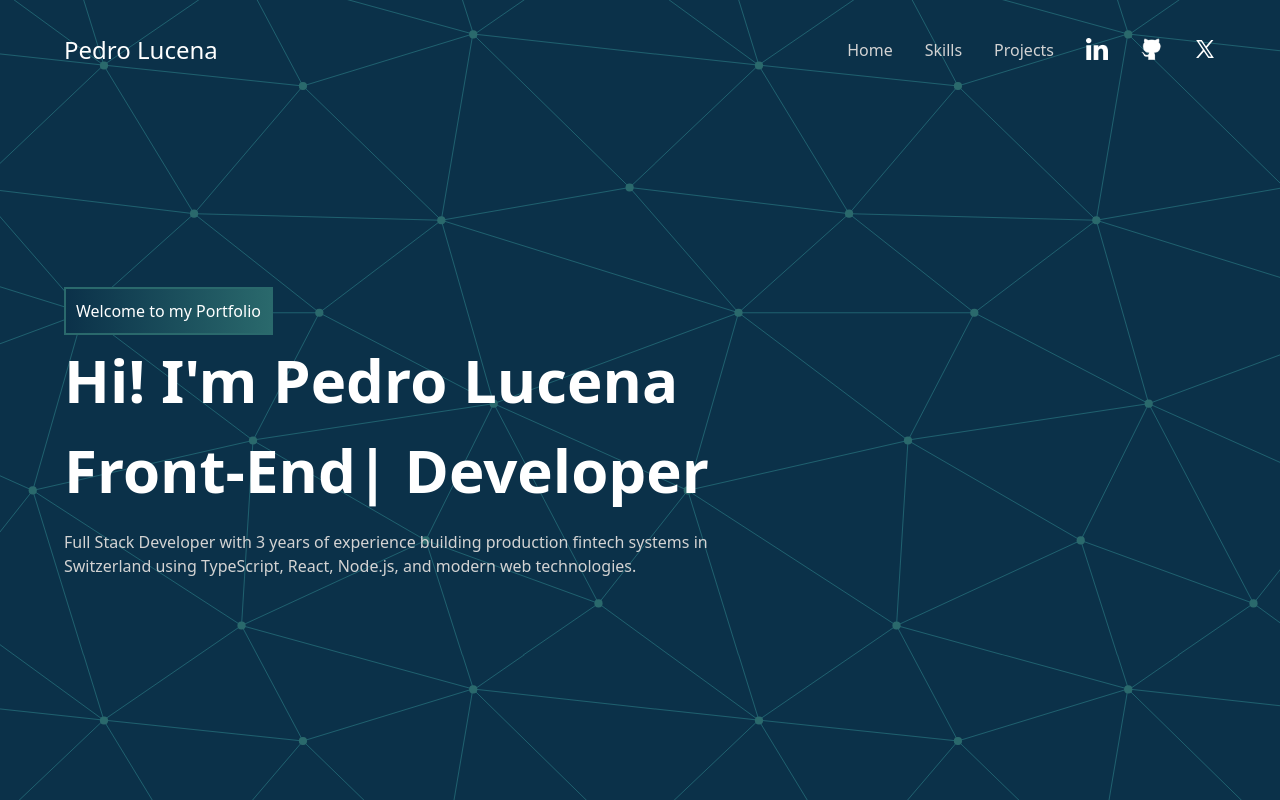
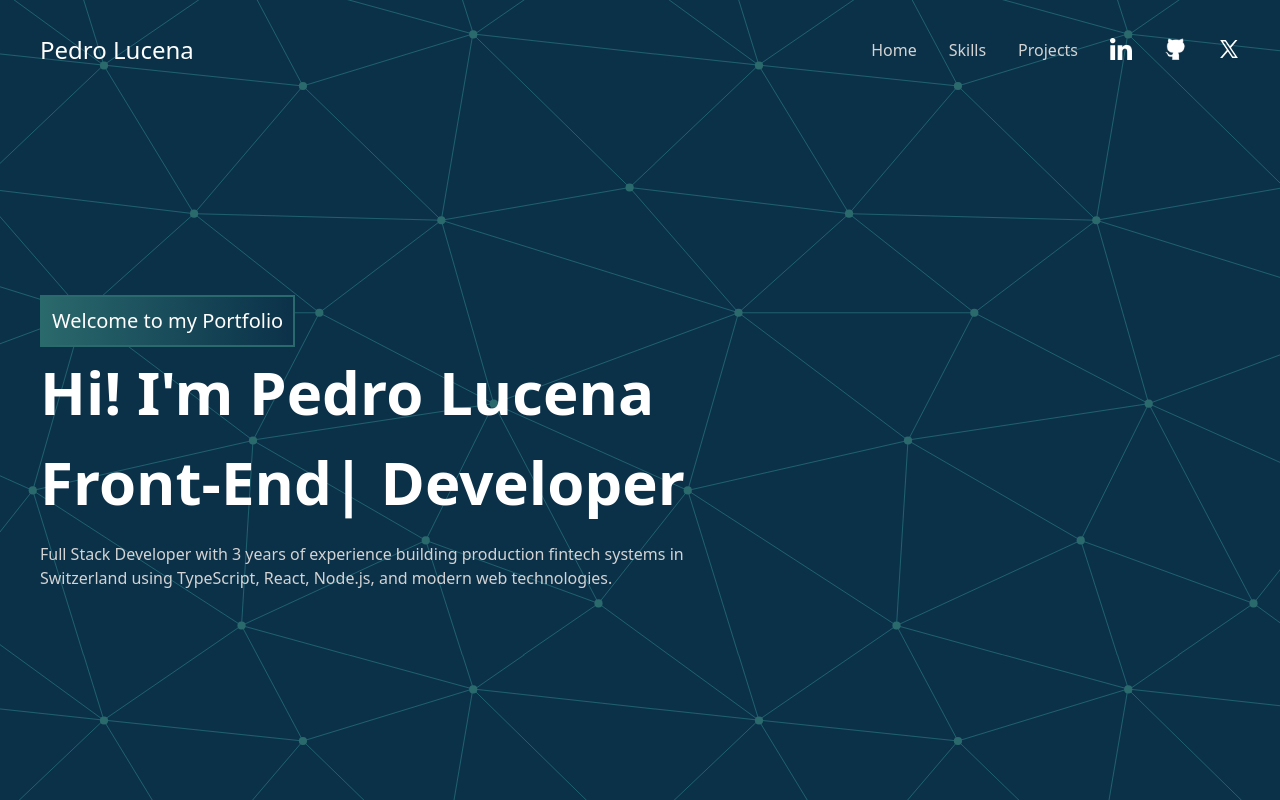
Before and after one commit to PedroL22/Pedro-Lucena-Portfolio, a Next.js app: page / in a window 1280 px wide. Shown: the top 800 px of the page. Built offline with nearby package versions, Linux system fonts and the light colour scheme.

Commit message:
fix: section1

```diff
--- a/src/app/(home)/components/project-card.tsx
+++ b/src/app/(home)/components/project-card.tsx
@@ -26,7 +26,7 @@ export const ProjectCard = ({ name, skills, projectDesc, image, github, live }:
 
       <h3 className='mb-[5px] text-left font-medium text-white'>{name}</h3>
 
-      <p className='h-[85px] max-w-[90%] select-text text-[14px] text-gray-100 normal-case'>{projectDesc}</p>
+      <p className='h-[85px] max-w-[90%] select-text text-[14px] text-gray-100'>{projectDesc}</p>
 
       <div className='mt-4 flex items-center gap-2'>
         <a
--- a/src/app/(home)/page.tsx
+++ b/src/app/(home)/page.tsx
@@ -9,9 +9,9 @@ export default function HomePage() {
 
   return (
     <main>
-      <section id='section1' className='mt-[100px] h-screen w-full overflow-x-hidden'>
-        <div className='absolute top-[55%] -translate-y-1/2 px-[5vw] text-white max-[600px]:pt-[100px] max-[670px]:pt-[150px] 2xl:px-[28vw]'>
-          <h2 className='w-fit whitespace-nowrap border-2 border-teal bg-linear-to-r from-primary to-teal p-2.5 font-medium max-[600px]:mx-auto max-[600px]:mb-[30px] max-[600px]:max-w-fit'>
+      <section id='section1' className='flex h-screen w-full items-center overflow-x-hidden pt-[100px]'>
+        <div className='mx-auto w-full max-w-[1536px] px-10 text-white max-[600px]:px-0'>
+          <h2 className='w-fit whitespace-nowrap border-2 border-teal bg-linear-to-r from-teal to-primary p-2.5 font-medium text-xl max-[600px]:mx-auto max-[600px]:mb-[30px]'>
             Welcome to my Portfolio
           </h2>
 
@@ -21,7 +21,7 @@ export default function HomePage() {
             <br className='hidden max-[600px]:block' /> Developer
           </h1>
 
-          <p className='max-w-[650px] py-[15px] text-text-muted normal-case max-[600px]:mx-auto max-[600px]:max-w-max max-[600px]:text-center'>
+          <p className='max-w-[650px] py-[15px] text-text-muted max-[600px]:mx-auto max-[600px]:max-w-max max-[600px]:text-center'>
             Full Stack Developer with {yearsOfExperience} years of experience building production fintech systems in
             Switzerland using TypeScript, React, Node.js, and modern web technologies.
           </p>
@@ -32,7 +32,7 @@ export default function HomePage() {
         <div className='mx-auto h-min w-[90vw] rounded-[50px] bg-linear-to-br from-tertiary to-secondary 2xl:w-[45vw]'>
           <h1 className='block pt-[50px] text-center font-medium text-white'>Skills</h1>
 
-          <p className='py-[15px] text-center text-text-muted normal-case'>What skills do I have?</p>
+          <p className='py-[15px] text-center text-text-muted'>What skills do I have?</p>
 
           {/* Skills grid */}
           <div className='mx-auto flex min-h-fit w-[90vw] justify-between gap-5 p-10 pt-[40px] pb-[120px] max-[970px]:block max-[970px]:overflow-hidden max-[970px]:pt-[40px] max-[970px]:pb-[80px] 2xl:w-[45vw]'>
@@ -80,7 +80,7 @@ export default function HomePage() {
       <section id='section3' className='h-auto overflow-hidden bg-tertiary pb-[50px]'>
         <h1 className='block pt-[50px] text-center font-medium text-white'>Projects</h1>
 
-        <p className='py-[15px] text-center text-text-muted normal-case'>My recent work</p>
+        <p className='py-[15px] text-center text-text-muted'>My recent work</p>
 
         {/* Projects grid */}
         <div className='mx-auto grid max-w-7xl grid-cols-3 content-center justify-center gap-6 max-[640px]:grid-cols-1 max-[990px]:grid-cols-2 min-[1920px]:grid-cols-4'>
--- a/src/layouts/footer.tsx
+++ b/src/layouts/footer.tsx
@@ -1,21 +1,36 @@
 import Image from 'next/image'
+import { twMerge } from 'tailwind-merge'
+import { tv } from 'tailwind-variants'
+
+const footerVariants = tv({
+  base: ['h-56 bg-linear-to-r from-secondary to-tertiary'],
+})
+
+const footerWrapperClasses =
+  'flex h-full max-w-[1536px] mx-auto items-center justify-between px-10 max-[450px]:flex-col max-[450px]:justify-center max-[450px]:space-y-7'
+
+const footerSocialLinkClasses = 'transition-opacity hover:opacity-80'
 
 export const Footer = () => {
   return (
-    <footer className='flex h-[25vh] items-center justify-between space-y-6 bg-linear-to-r from-secondary to-tertiary px-[5vw] max-[450px]:h-[30vh] max-[450px]:flex-col max-[450px]:justify-center max-[450px]:space-y-7'>
-      <a href='/' className='whitespace-nowrap text-2xl text-white no-underline max-[450px]:text-center'>
+    <footer data-slot='footer' className={twMerge(footerVariants())}>
+      <div data-slot='footer-wrapper' className={twMerge(footerWrapperClasses)}>
+        <a
+          href='/'
+          data-slot='footer-brand'
+          className='whitespace-nowrap text-2xl text-white no-underline max-[450px]:text-center'
+        >
           Pedro Lucena
         </a>
 
         <div className='flex flex-col space-y-6 max-[450px]:items-center max-[450px]:space-y-7'>
-        {/* Socials */}
-        <ul className='flex justify-around max-[450px]:w-[50vw]'>
+          <ul className='flex justify-around max-[450px]:w-[50vw]' data-slot='footer-social'>
             <li>
               <a
                 href='https://www.linkedin.com/in/pedrolucena22/'
                 target='_blank'
                 rel='noreferrer'
-              className='transition-opacity hover:opacity-80'
+                className={twMerge(footerSocialLinkClasses)}
               >
                 <Image src='/images/nav-icon.png' alt='linkedin icon' width={22} height={22} />
               </a>
@@ -26,7 +41,7 @@ export const Footer = () => {
                 href='https://github.com/PedroL22/'
                 target='_blank'
                 rel='noreferrer'
-              className='transition-opacity hover:opacity-80'
+                className={twMerge(footerSocialLinkClasses)}
               >
                 <Image src='/images/nav-icon2.png' alt='github icon' width={22} height={22} />
               </a>
@@ -37,7 +52,7 @@ export const Footer = () => {
                 href='https://x.com/lucena_l22/'
                 target='_blank'
                 rel='noreferrer'
-              className='transition-opacity hover:opacity-80'
+                className={twMerge(footerSocialLinkClasses)}
               >
                 <Image src='/images/nav-icon3.svg' alt='x icon' width={22} height={22} />
               </a>
@@ -51,6 +66,7 @@ export const Footer = () => {
             </a>
           </p>
         </div>
+      </div>
     </footer>
   )
 }
--- a/src/layouts/header.tsx
+++ b/src/layouts/header.tsx
@@ -6,11 +6,10 @@ import { useEffect, useState } from 'react'
 import { twMerge } from 'tailwind-merge'
 import { tv } from 'tailwind-variants'
 
-const headerNavVariants = tv({
+const headerVariants = tv({
   base: [
-    'fixed top-0 left-0 z-10 flex h-[100px] w-screen items-center justify-between',
-    'px-[5vw] transition-all duration-200',
-    'max-[840px]:px-[30px] 2xl:px-[18vw]',
+    'fixed top-0 inset-x-0 z-10 h-[100px]',
+    'transition-all duration-200',
     // On mobile always solid
     'max-[840px]:bg-secondary',
   ],
@@ -29,6 +28,9 @@ const headerNavVariants = tv({
     mobile: 'closed',
   },
 })
+
+const headerWrapperClasses =
+  'flex h-full max-w-[1536px] mx-auto items-center justify-between px-10 max-[840px]:px-[30px]'
 
 const headerMenuVariants = tv({
   base: [
@@ -104,7 +106,8 @@ export const Header = () => {
   const themeState = darkHeader ? 'scrolled' : 'transparent'
 
   return (
-    <header data-slot='header' className={twMerge(headerNavVariants({ theme: themeState, mobile: mobileState }))}>
+    <header data-slot='header' className={twMerge(headerVariants({ theme: themeState, mobile: mobileState }))}>
+      <div data-slot='header-wrapper' className={twMerge(headerWrapperClasses)}>
         <a
           href='/'
           onClick={(e) => {
@@ -212,6 +215,7 @@ export const Header = () => {
             )}
           />
         </button>
+      </div>
     </header>
   )
 }
```
Lines whose indentation alone changed are shown as unchanged.
